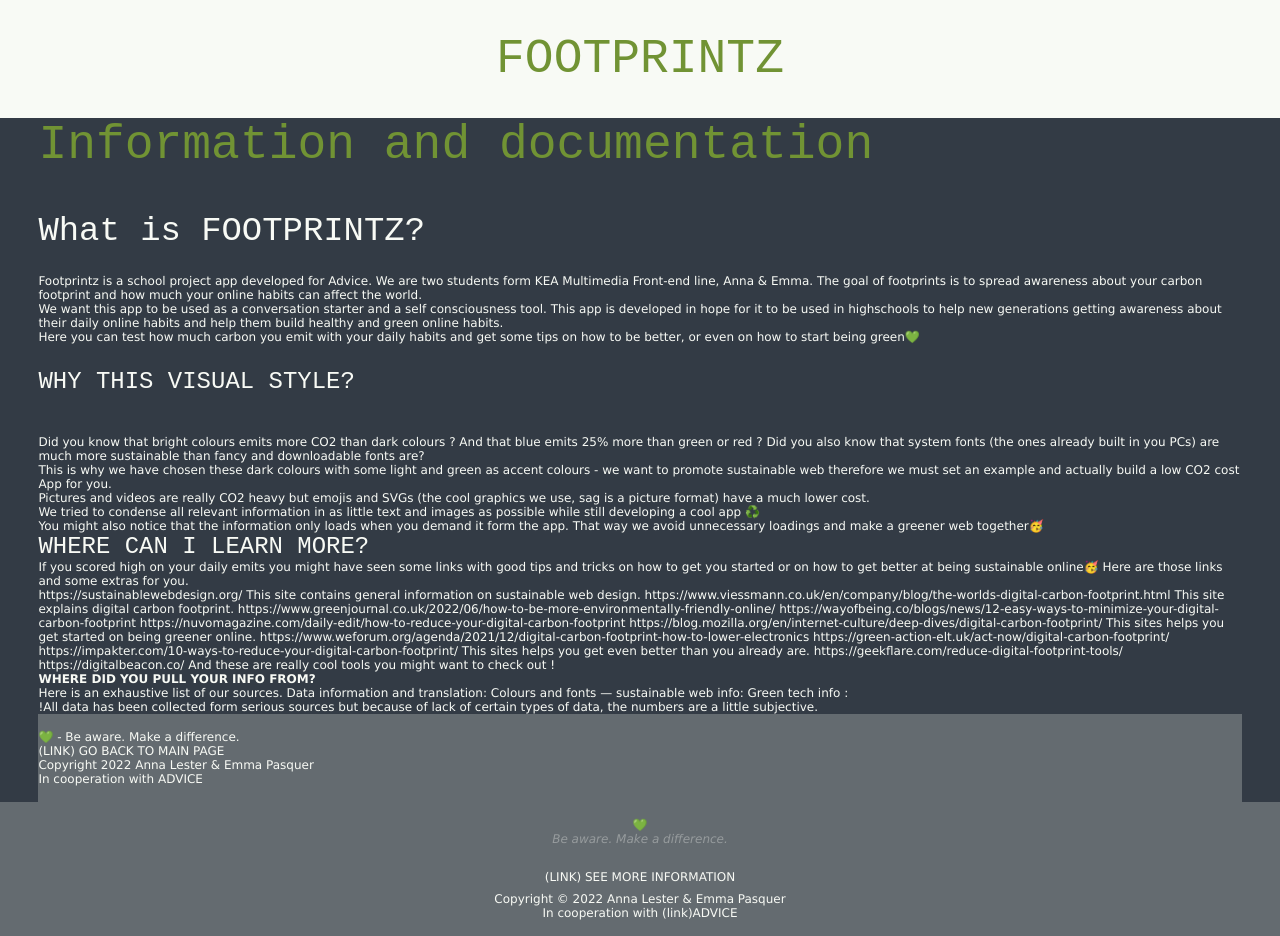
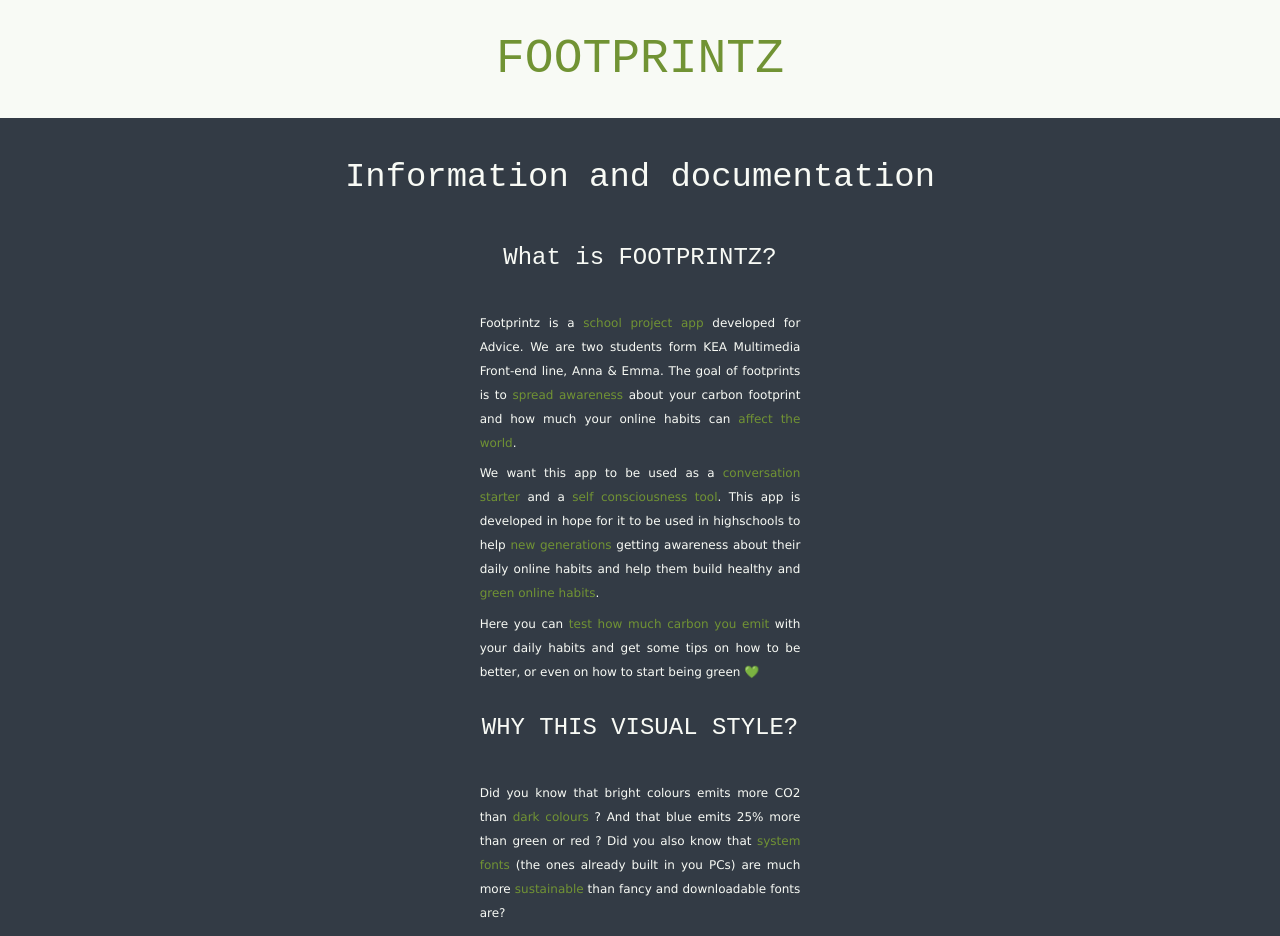
Before and after one commit to emma673r/footprintz, a Next.js app: page /information in a window 1280 px wide. Shown: the top 936 px of the page. Built offline with nearby package versions, Linux system fonts and the light colour scheme.

Commit message:
information page done

```diff
--- a/components/IndexIntroText.js
+++ b/components/IndexIntroText.js
@@ -14,10 +14,10 @@
       </div>
       <div>
         <p>
-          Bean SVG here <span>=</span> 0.00052g CO2e
+          1 (Bean SVG here) <span>=</span> 0.00052g CO2e
         </p>
         <p>
-          Bean SVG here <span>=</span> 5.2g CO2e
+          1000 (Bean SVG here) <span>=</span> 5.2g CO2e
         </p>
       </div>
       <h3>
--- a/pages/information.js
+++ b/pages/information.js
@@ -2,95 +2,80 @@
 
 function information() {
   return (
-    <>
-      <h1>Information and documentation</h1>
-      <h2>What is FOOTPRINTZ?</h2>
+    <div className="information_wrapper flex_wrapper">
+      <h2>Information and documentation</h2>
+      <h3>What is FOOTPRINTZ?</h3>
       <div>
         <p>
-          Footprintz is a school project app developed for Advice. We are two
-          students form KEA Multimedia Front-end line, Anna & Emma. The goal of
-          footprints is to spread awareness about your carbon footprint and how
-          much your online habits can affect the world.
+          Footprintz is a <span>school project app</span> developed for Advice. We are two students form KEA Multimedia Front-end line, Anna & Emma.
+          The goal of footprints is to <span>spread awareness</span> about your carbon footprint and how much your online habits can
+          <span> affect the world</span>.
         </p>
 
         <p>
-          We want this app to be used as a conversation starter and a self
-          consciousness tool. This app is developed in hope for it to be used in
-          highschools to help new generations getting awareness about their
-          daily online habits and help them build healthy and green online
-          habits.
+          We want this app to be used as a <span>conversation starter</span> and a <span>self consciousness tool</span>. This app is developed in hope
+          for it to be used in highschools to help <span>new generations</span> getting awareness about their daily online habits and help them build{" "}
+          healthy and <span>green online habits</span>.
         </p>
 
         <p>
-          Here you can test how much carbon you emit with your daily habits and
-          get some tips on how to be better, or even on how to start being
-          green💚
+          Here you can <span>test how much carbon you emit</span> with your daily habits and get some tips on how to be better, or even on how to
+          start being green 💚
         </p>
       </div>
       <h3>WHY THIS VISUAL STYLE?</h3>
       <div>
         <p>
-          Did you know that bright colours emits more CO2 than dark colours ?
-          And that blue emits 25% more than green or red ? Did you also know
-          that system fonts (the ones already built in you PCs) are much more
-          sustainable than fancy and downloadable fonts are?
+          Did you know that bright colours emits more CO2 than <span>dark colours</span> ? And that blue emits 25% more than green or red ? Did you
+          also know that
+          <span> system fonts</span> (the ones already built in you PCs) are much more <span>sustainable</span> than fancy and downloadable fonts are?
         </p>
         <p>
-          This is why we have chosen these dark colours with some light and
-          green as accent colours - we want to promote sustainable web therefore
-          we must set an example and actually build a low CO2 cost App for you.
+          This is why we have chosen these dark colours with some light and green as accent colours - we want to promote sustainable web therefore we
+          must set an example and actually build a <span>low CO2 cost App</span> for you.
         </p>
         <p>
-          Pictures and videos are really CO2 heavy but emojis and SVGs (the cool
-          graphics we use, sag is a picture format) have a much lower cost.
+          Pictures and videos are really CO2 heavy but <span>emojis and SVGs</span> (the cool graphics we use, sag is a picture format) have a much
+          lower cost.
         </p>
         <p>
-          We tried to condense all relevant information in as little text and
-          images as possible while still developing a cool app ♻️
+          We tried to condense all relevant information in as little text and images as possible while still developing a <span>cool app</span>. ♻️
         </p>
         <p>
-          You might also notice that the information only loads when you demand
-          it form the app. That way we avoid unnecessary loadings and make a
-          greener web together🥳
+          You might also notice that the information only loads when you demand it form the app. That way we avoid <span>unnecessary loadings</span>{" "}
+          and make a greener web together 🥳
         </p>
       </div>
-      <h4>WHERE CAN I LEARN MORE?</h4>
+      <h3>WHERE CAN I LEARN MORE?</h3>
       <p>
-        If you scored high on your daily emits you might have seen some links
-        with good tips and tricks on how to get you started or on how to get
-        better at being sustainable online🥳 Here are those links and some
-        extras for you.
+        If you scored high on your daily emits you might have seen some links with good tips and tricks on how to get you started or on{" "}
+        <span>how to get better at being sustainable online</span> 🥳 Here are those links and some extras for you.
       </p>
       <div>
         <p>
-          https://sustainablewebdesign.org/ This site contains general
-          information on sustainable web design.
-          https://www.viessmann.co.uk/en/company/blog/the-worlds-digital-carbon-footprint.html
-          This site explains digital carbon footprint.
-          https://www.greenjournal.co.uk/2022/06/how-to-be-more-environmentally-friendly-online/
+          https://sustainablewebdesign.org/ This site contains general information on <span>sustainable web design</span>.
+          https://www.viessmann.co.uk/en/company/blog/the-worlds-digital-carbon-footprint.html This site explains{" "}
+          <span>digital carbon footprint</span>. https://www.greenjournal.co.uk/2022/06/how-to-be-more-environmentally-friendly-online/
           https://wayofbeing.co/blogs/news/12-easy-ways-to-minimize-your-digital-carbon-footprint
           https://nuvomagazine.com/daily-edit/how-to-reduce-your-digital-carbon-footprint
-          https://blog.mozilla.org/en/internet-culture/deep-dives/digital-carbon-footprint/
-          This sites helps you get started on being greener online.
-          https://www.weforum.org/agenda/2021/12/digital-carbon-footprint-how-to-lower-electronics
-          https://green-action-elt.uk/act-now/digital-carbon-footprint/
-          https://impakter.com/10-ways-to-reduce-your-digital-carbon-footprint/
-          This sites helps you get even better than you already are.
-          https://geekflare.com/reduce-digital-footprint-tools/
-          https://digitalbeacon.co/ And these are really cool tools you might
-          want to check out !
+          https://blog.mozilla.org/en/internet-culture/deep-dives/digital-carbon-footprint/ This sites helps you <span>get started</span> on being
+          greener online. https://www.weforum.org/agenda/2021/12/digital-carbon-footprint-how-to-lower-electronics
+          https://green-action-elt.uk/act-now/digital-carbon-footprint/ https://impakter.com/10-ways-to-reduce-your-digital-carbon-footprint/ This
+          sites helps you <span>get even better</span> than you already are. https://geekflare.com/reduce-digital-footprint-tools/
+          https://digitalbeacon.co/ And these are really <span>cool tools</span> you might want to check out !
         </p>
       </div>
-      <h5>WHERE DID YOU PULL YOUR INFO FROM?</h5>
+      <h3>WHERE DID YOU PULL YOUR INFO FROM? 🤔</h3>
       <p>
-        Here is an exhaustive list of our sources. Data information and
-        translation: Colours and fonts — sustainable web info: Green tech info :
+        Here is an exhaustive list of our <span>sources</span>. Data information and translation: Colours and fonts — sustainable web info: Green tech
+        info :
       </p>
       <p>
-        !All data has been collected form serious sources but because of lack of
-        certain types of data, the numbers are a little subjective.
+        <em>
+          ! All our data has been collected from serious sources but because of lack of certain types of data, the numbers are a little subjective.
+        </em>
       </p>
-      <footer>
+      {/* <footer>
         <div>
           <p>💚 - Be aware. Make a difference.</p>
         </div>
@@ -101,8 +86,8 @@
           <p>Copyright 2022 Anna Lester & Emma Pasquer</p>
           <p>In cooperation with ADVICE</p>
         </div>
-      </footer>
-    </>
+      </footer> */}
+    </div>
   );
 }
 
--- a/styles/globals.scss
+++ b/styles/globals.scss
@@ -179,6 +179,28 @@
   padding-bottom: 3vh;
 }
 
+.information_wrapper {
+  padding-left: 2vw;
+  padding-right: 2vw;
+
+  h2 {
+    text-align: center;
+  }
+
+  h3,
+  p,
+  em,
+  span {
+    text-align: justify;
+  }
+
+  p {
+    max-width: 42ch;
+    line-height: 2rem;
+    padding-bottom: 0.8vh;
+  }
+}
+
 // **OTHER THEME
 
 // @media (prefers-color-scheme: dark) {
```
